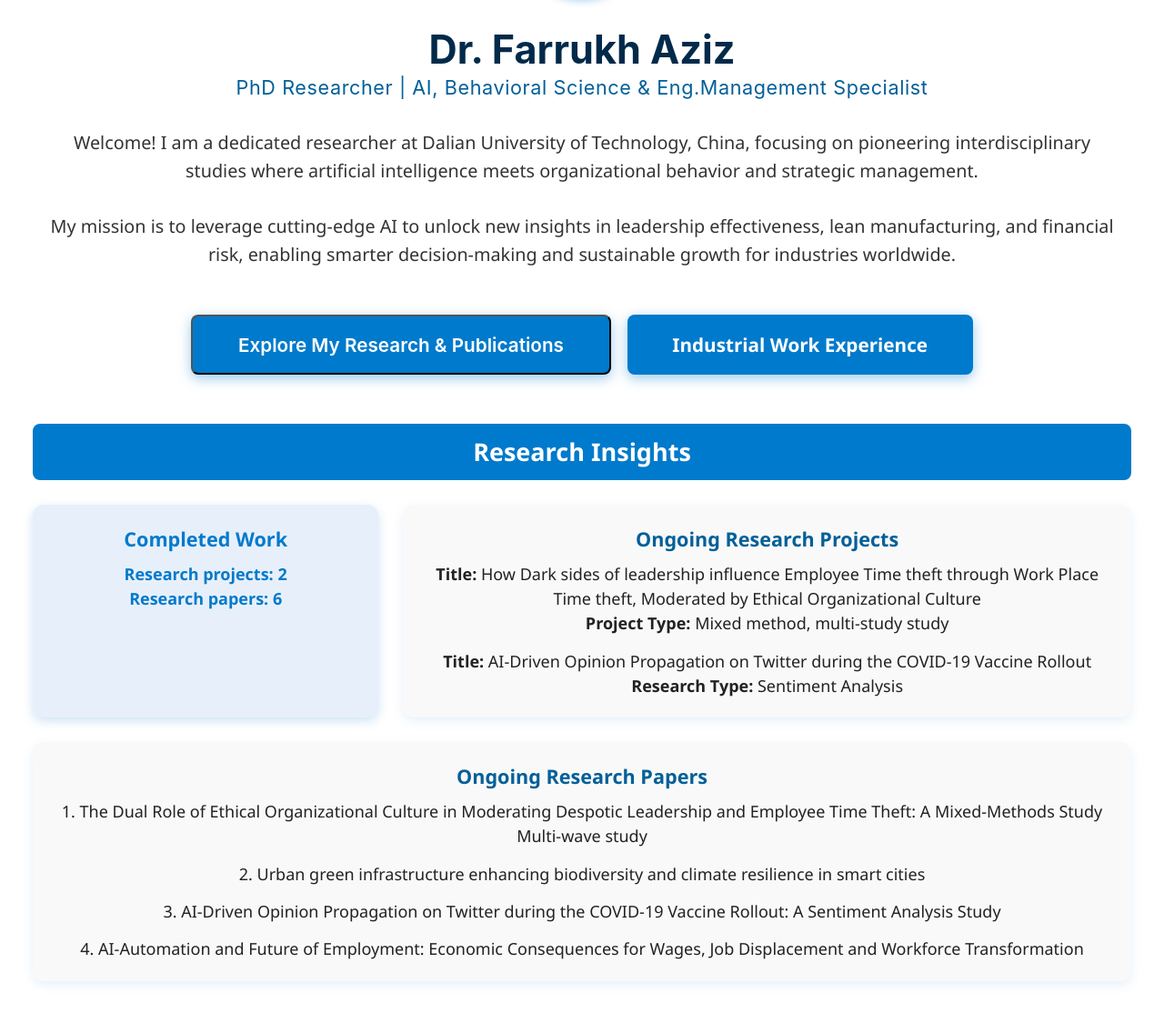
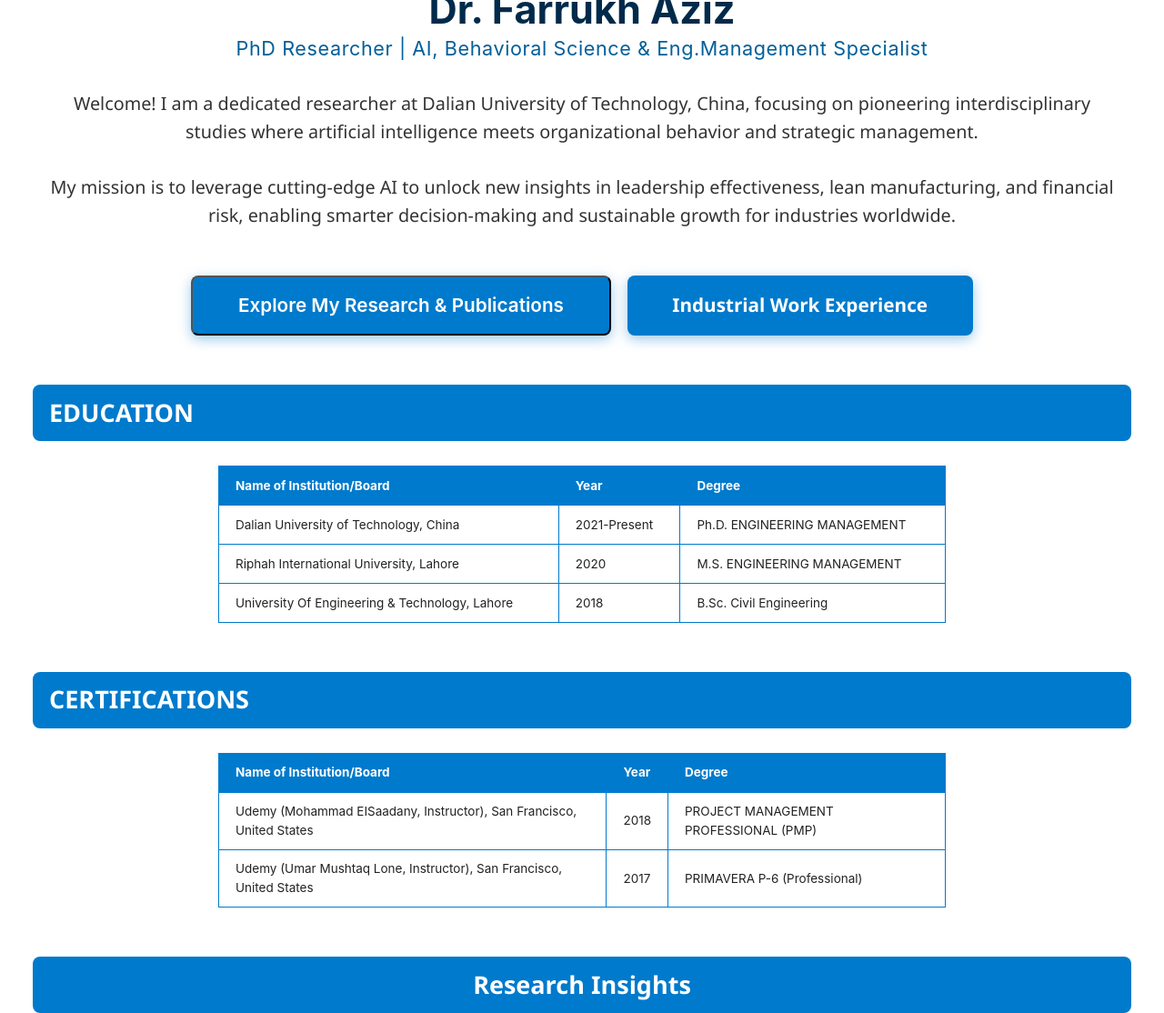
Before and after one commit to engrfarrukhaziz/engrfarrukhaziz.github.io, a Jekyll site: the page built from _pages/about.md, in a window 1280 px wide and 1400 px high, cut to the strip 286-1400 px from the top of the window. Shown: the whole strip at 91% size. Built offline with Jekyll 4.4.1, drawn with Linux system fonts in a browser that asks for light colours; some of the changed text lies outside the part shown.

Commit message:
Update default.html

```diff
--- a/_layouts/default.html
+++ b/_layouts/default.html
@@ -188,6 +188,25 @@ layout: compress
         margin-top: 0.6rem;
       }
 
+      table {
+        border-collapse: collapse;
+        margin: 1rem auto 2rem;
+        max-width: 800px;
+        width: 100%;
+      }
+      table, th, td {
+        border: 1px solid #007acc;
+      }
+      th, td {
+        padding: 0.6rem 1rem;
+        text-align: left;
+      }
+      th {
+        background-color: #007acc;
+        color: white;
+        font-weight: 700;
+      }
+
       @media (max-width: 480px) {
         h1 {
           font-size: 2rem;
@@ -208,6 +227,9 @@ layout: compress
           max-width: 100%;
           padding: 0 0.5rem;
           font-size: 0.95rem;
+        }
+        table {
+          font-size: 0.9rem;
         }
       }
     </style>
@@ -250,6 +272,60 @@ layout: compress
         <a href="https://orcid.org/0000-0001-7088-0371" target="_blank" rel="noopener noreferrer">ORCID Profile</a>
       </nav>
 
+      <!-- EDUCATION Section -->
+      <div class="section-heading">EDUCATION</div>
+
+      <table>
+        <thead>
+          <tr>
+            <th>Name of Institution/Board</th>
+            <th>Year</th>
+            <th>Degree</th>
+          </tr>
+        </thead>
+        <tbody>
+          <tr>
+            <td>Dalian University of Technology, China</td>
+            <td>2021-Present</td>
+            <td>Ph.D. ENGINEERING MANAGEMENT</td>
+          </tr>
+          <tr>
+            <td>Riphah International University, Lahore</td>
+            <td>2020</td>
+            <td>M.S. ENGINEERING MANAGEMENT</td>
+          </tr>
+          <tr>
+            <td>University Of Engineering & Technology, Lahore</td>
+            <td>2018</td>
+            <td>B.Sc. Civil Engineering</td>
+          </tr>
+        </tbody>
+      </table>
+
+      <!-- CERTIFICATIONS Section -->
+      <div class="section-heading">CERTIFICATIONS</div>
+
+      <table>
+        <thead>
+          <tr>
+            <th>Name of Institution/Board</th>
+            <th>Year</th>
+            <th>Degree</th>
+          </tr>
+        </thead>
+        <tbody>
+          <tr>
+            <td>Udemy (Mohammad EISaadany, Instructor), San Francisco, United States</td>
+            <td>2018</td>
+            <td>PROJECT MANAGEMENT PROFESSIONAL (PMP)</td>
+          </tr>
+          <tr>
+            <td>Udemy (Umar Mushtaq Lone, Instructor), San Francisco, United States</td>
+            <td>2017</td>
+            <td>PRIMAVERA P-6 (Professional)</td>
+          </tr>
+        </tbody>
+      </table>
 
       <!-- Research Insights Heading -->
       <div class="section-heading" style="max-width: 1500px; width: 100%; margin: 3rem auto 1.5rem; text-align: center;">
@@ -260,128 +336,4 @@ layout: compress
       <div style="max-width: 1500px; margin: 1rem auto 3rem; display: flex; gap: 1.5rem; flex-wrap: wrap; justify-content: flex-start;">
 
         <!-- Completed Work Box -->
-        <div style="flex: 1 1 280px; background-color: #e7f0fa; border-radius: 12px; padding: 1.2rem 1.5rem; box-shadow: 0 4px 12px rgb(0 122 204 / 0.2); color: #007acc; font-weight: 600;">
-          <div style="font-size: 1.2rem; margin-bottom: 0.5rem;">Completed Work</div>
-          <div>Research projects: 2</div>
-          <div>Research papers: 6</div>
-        </div>
-
-       <!-- Ongoing Research Projects Box -->
-<div style="flex: 2 1 600px; background-color: #f9f9f9; border-radius: 12px; padding: 1.2rem 1.5rem; box-shadow: 0 4px 12px rgb(0 122 204 / 0.1); color: #222; font-weight: 500;">
-  <div style="font-size: 1.2rem; color: #005f99; font-weight: 700; margin-bottom: 0.5rem;">Ongoing Research Projects</div>
-  <div>
-    <strong>Title:</strong> How Dark sides of leadership influence Employee Time theft through Work Place Time theft, Moderated by Ethical Organizational Culture<br />
-    <strong>Project Type:</strong> Mixed method, multi-study study
-  </div>
-  <div style="margin-top: 0.8rem;">
-    <strong>Title:</strong> AI-Driven Opinion Propagation on Twitter during the COVID-19 Vaccine Rollout<br />
-    <strong>Research Type:</strong> Sentiment Analysis
-  </div>
-</div>
-
-<!-- Ongoing Research Papers Box -->
-<div style="flex: 2 1 600px; background-color: #f9f9f9; border-radius: 12px; padding: 1.2rem 1.5rem; box-shadow: 0 4px 12px rgb(0 122 204 / 0.1); color: #222; font-weight: 500;">
-  <div style="font-size: 1.2rem; color: #005f99; font-weight: 700; margin-bottom: 0.5rem;">Ongoing Research Papers</div>
-  <div>
-    1. The Dual Role of Ethical Organizational Culture in Moderating Despotic Leadership and Employee Time Theft: A Mixed-Methods Study Multi-wave study
-  </div>
-  <div style="margin-top: 0.8rem;">
-    2. Urban green infrastructure enhancing biodiversity and climate resilience in smart cities
-  </div>
-  <div style="margin-top: 0.8rem;">
-    3. AI-Driven Opinion Propagation on Twitter during the COVID-19 Vaccine Rollout: A Sentiment Analysis Study
-  </div>
-    <div style="margin-top: 0.8rem;">
-    4. AI-Automation and Future of Employment: Economic Consequences for Wages, Job Displacement and Workforce Transformation
-  </div>
-</div>
-
-
-      <!-- Supervisors Section -->
-      <div class="section-heading">Supervisors</div>
-
-      <div class="person-info">
-        <div class="person-name">Professor Jian-Jun Wang</div>
-        <div>Dalian University Of Technology, China</div>
-        <div>
-          <a href="https://scholar.google.com/citations?user=emCIT3sAAAAJ&hl=en" target="_blank" rel="noopener noreferrer">Google Scholar</a>
-          <a href="https://www.researchgate.net/profile/Jian-Jun-Wang-2" target="_blank" rel="noopener noreferrer">ResearchGate</a>
-          <a href="https://faculty.dlut.edu.cn/leowang/en/index.htm" target="_blank" rel="noopener noreferrer">Faculty Page</a>
-        </div>
-      </div>
-
-      <div class="person-info">
-        <div class="person-name">Professor Shazia Nauman</div>
-        <div>Professor of Project Management, Professor at Riphah International University, Pakistan</div>
-        <div>
-          <a href="https://www.researchgate.net/profile/Shazia-Nauman-2" target="_blank" rel="noopener noreferrer">ResearchGate</a>
-          <a href="https://scholar.google.com/citations?user=PMGBQU8AAAAJ&hl=en" target="_blank" rel="noopener noreferrer">Google Scholar</a>
-          <a href="https://pk.linkedin.com/in/shaznaum" target="_blank" rel="noopener noreferrer">LinkedIn</a>
-        </div>
-      </div>
-         <div class="person-info">
-        <div class="person-name">Assitant Professor Naveed Anjum</div>
-        <div>Khwaja Fareed University of Engineering & Information Technology, Pakistan</div>
-        <div>
-          <a href="https://scholar.google.com.pk/citations?user=cEVvB-0AAAAJ&hl=en" target="_blank" rel="noopener noreferrer">Google Scholar</a>
-        </div>
-      </div>
-
-      <!-- Collaborators Section -->
-      <div class="section-heading">Collaborators</div>
-      <div class="person-info">
-        <div class="person-name">Professor Jian-Jun Wang</div>
-        <div>
-          <a href="https://scholar.google.com/citations?user=emCIT3sAAAAJ&hl=en" target="_blank" rel="noopener noreferrer">Google Scholar</a>
-          <a href="https://www.researchgate.net/profile/Jian-Jun-Wang-2" target="_blank" rel="noopener noreferrer">ResearchGate</a>
-          <a href="https://faculty.dlut.edu.cn/leowang/en/index.htm" target="_blank" rel="noopener noreferrer">Faculty Page</a>
-        </div>
-      </div>
-      <div class="person-info">
-        <div class="person-name">Javed Aslam</div>
-        <div>Dept. of Logistics and Maritime Studies, PolyU Business School, The Hong Kong Polytechnic University</div>
-        <div>
-          <a href="https://www.researchgate.net/profile/Javed-Aslam-4" target="_blank" rel="noopener noreferrer">ResearchGate</a>
-          <a href="https://scholar.google.com/citations?user=BX3pUDEAAAAJ&hl=en" target="_blank" rel="noopener noreferrer">Google Scholar</a>
-        </div>
-      </div>
-
-    </main>
-
-    <footer>
-       <span class="contact-email">Cell No.: +86-13190131946</span>
-      <span class="contact-email">engrfarrukhaziz@mail.dlut.edu.cn</span>
-      <a href="mailto:engrfarrukhaziz@mail.dlut.edu.cn" aria-label="Send email to Dr. Farrukh Aziz">
-        📧 Email
-      </a> |
-      <a href="https://scholar.google.com/citations?hl=en&user=ulUkkPus9M0C" target="_blank" rel="noopener noreferrer" aria-label="Google Scholar profile">
-        📚 Scholar
-      </a> |
-      <a href="https://www.researchgate.net/profile/Farrukh-Aziz-6" target="_blank" rel="noopener noreferrer" aria-label="ResearchGate profile">
-        🔬 ResearchGate
-      </a> |
-      <a href="https://orcid.org/0000-0001-7088-0371" target="_blank" rel="noopener noreferrer" aria-label="ORCID profile">
-        🆔 ORCID
-      </a>
-      <br /><br />
-      &copy; 2025 Dr. Farrukh Aziz
-    </footer>
-
-    {% include scripts.html %}
-
-    <script>
-      const toggleBtn = document.getElementById('researchToggleBtn');
-      const linksMenu = document.getElementById('researchLinks');
-
-      toggleBtn.addEventListener('click', () => {
-        const isExpanded = toggleBtn.getAttribute('aria-expanded') === 'true';
-        toggleBtn.setAttribute('aria-expanded', !isExpanded);
-        if (!isExpanded) {
-          linksMenu.style.display = 'block';
-        } else {
-          linksMenu.style.display = 'none';
-        }
-      });
-    </script>
-  </body>
-</html>
+        <div style="flex: 1 1 280px; background-color: #e7f0fa; border-radius: 12px;
```
Lines whose indentation alone changed are shown as unchanged.
